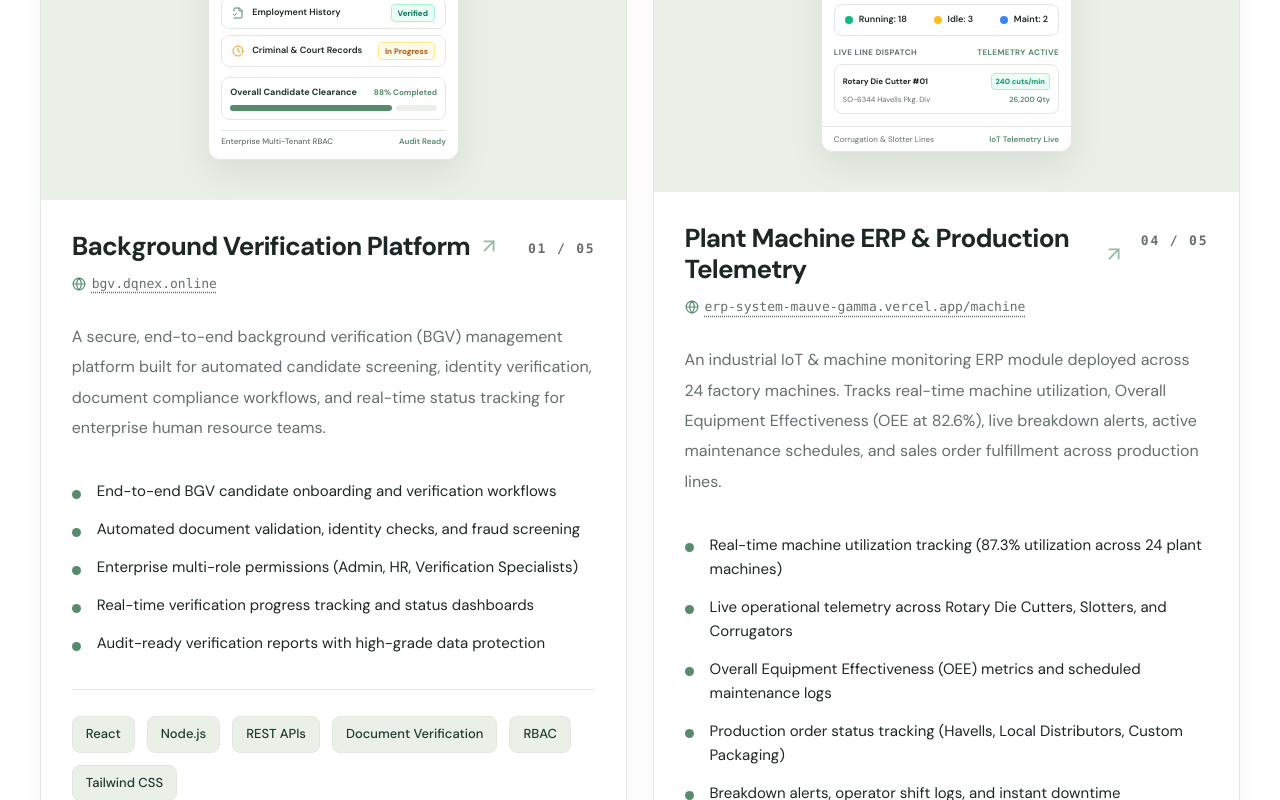
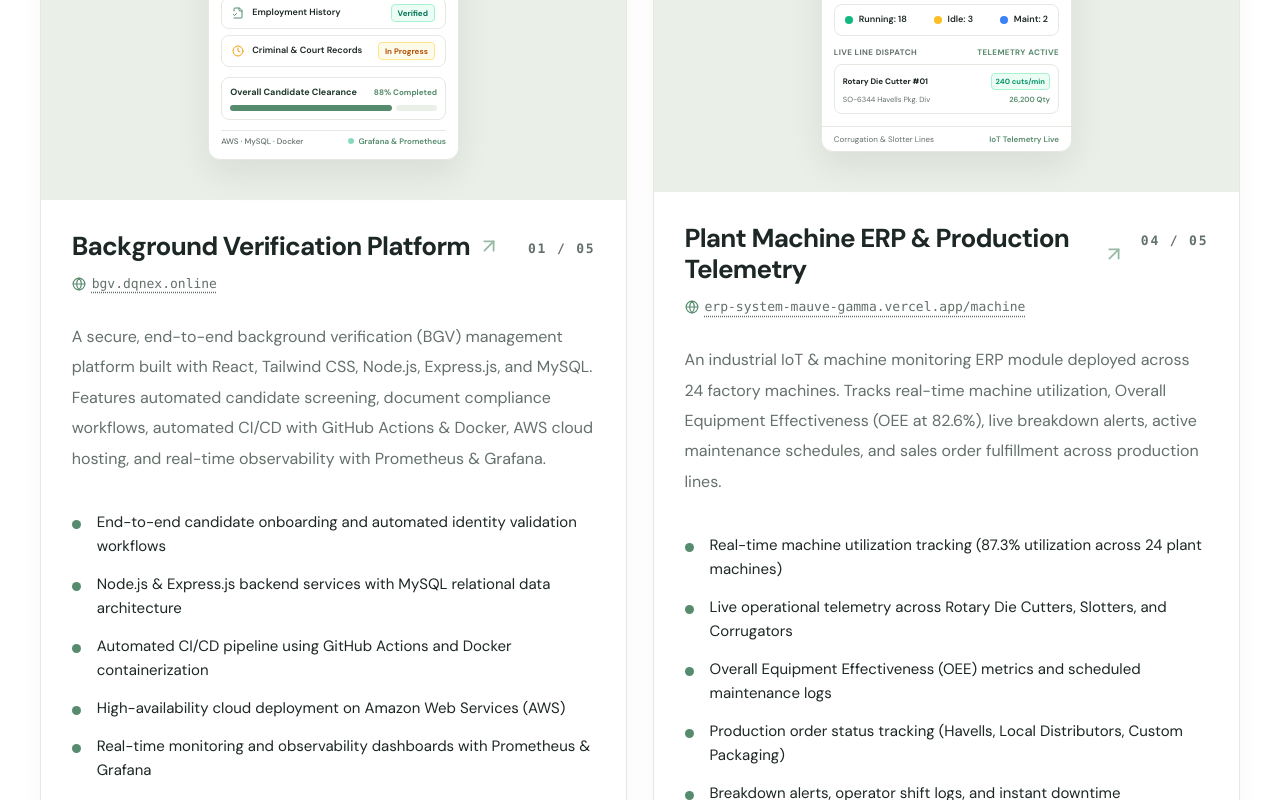
Before and after one commit to Abinashpatri07/portfolio, a React (Vite) app: page / in a window 1280 px wide. Shown: the part 5100-5900 px from the top of the page. Built offline with nearby package versions, Linux system fonts and the light colour scheme; a web font is replaced by a local one.

Commit message:
feat: update BGV project tech stack with React, Node.js, MySQL, Docker, AWS, and Prometheus/Grafana

```diff
--- a/src/components/ProjectMockup.jsx
+++ b/src/components/ProjectMockup.jsx
@@ -96,10 +96,13 @@ export default function ProjectMockup({ variant }) {
             </div>
           </div>
 
-          {/* Security & Audit footer */}
+          {/* Infrastructure & Audit footer */}
           <div className="flex items-center justify-between pt-1 text-[8px] font-medium text-[var(--muted)] border-t border-[var(--border)]">
-            <span>Enterprise Multi-Tenant RBAC</span>
-            <span className="text-[var(--accent)] font-semibold">Audit Ready</span>
+            <span>AWS · MySQL · Docker</span>
+            <span className="text-[var(--accent)] font-semibold flex items-center gap-1">
+              <span className="h-1.5 w-1.5 rounded-full bg-emerald-500 animate-pulse"></span>
+              Grafana & Prometheus
+            </span>
           </div>
         </div>
       </div>
--- a/src/data/portfolioData.js
+++ b/src/data/portfolioData.js
@@ -183,14 +183,27 @@ export const projectsData = [
     category: "Enterprise Web",
     platformLabel: "Enterprise BGV Platform",
     visualVariant: "hedge-verify",
-    description: "A secure, end-to-end background verification (BGV) management platform built for automated candidate screening, identity verification, document compliance workflows, and real-time status tracking for enterprise human resource teams.",
-    stack: ["React", "Node.js", "REST APIs", "Document Verification", "RBAC", "Tailwind CSS"],
+    description: "A secure, end-to-end background verification (BGV) management platform built with React, Tailwind CSS, Node.js, Express.js, and MySQL. Features automated candidate screening, document compliance workflows, automated CI/CD with GitHub Actions & Docker, AWS cloud hosting, and real-time observability with Prometheus & Grafana.",
+    stack: [
+      "React",
+      "Tailwind CSS",
+      "Node.js",
+      "Express.js",
+      "MySQL",
+      "GitHub",
+      "GitHub Actions",
+      "Docker",
+      "AWS",
+      "Grafana",
+      "Prometheus"
+    ],
     features: [
-      "End-to-end BGV candidate onboarding and verification workflows",
-      "Automated document validation, identity checks, and fraud screening",
-      "Enterprise multi-role permissions (Admin, HR, Verification Specialists)",
-      "Real-time verification progress tracking and status dashboards",
-      "Audit-ready verification reports with high-grade data protection"
+      "End-to-end candidate onboarding and automated identity validation workflows",
+      "Node.js & Express.js backend services with MySQL relational data architecture",
+      "Automated CI/CD pipeline using GitHub Actions and Docker containerization",
+      "High-availability cloud deployment on Amazon Web Services (AWS)",
+      "Real-time monitoring and observability dashboards with Prometheus & Grafana",
+      "Enterprise multi-role permissions (Admin, HR, Verification Specialists) and audit reporting"
     ],
     liveUrl: "https://bgv.dqnex.online/",
     displayUrl: "bgv.dqnex.online"
```
